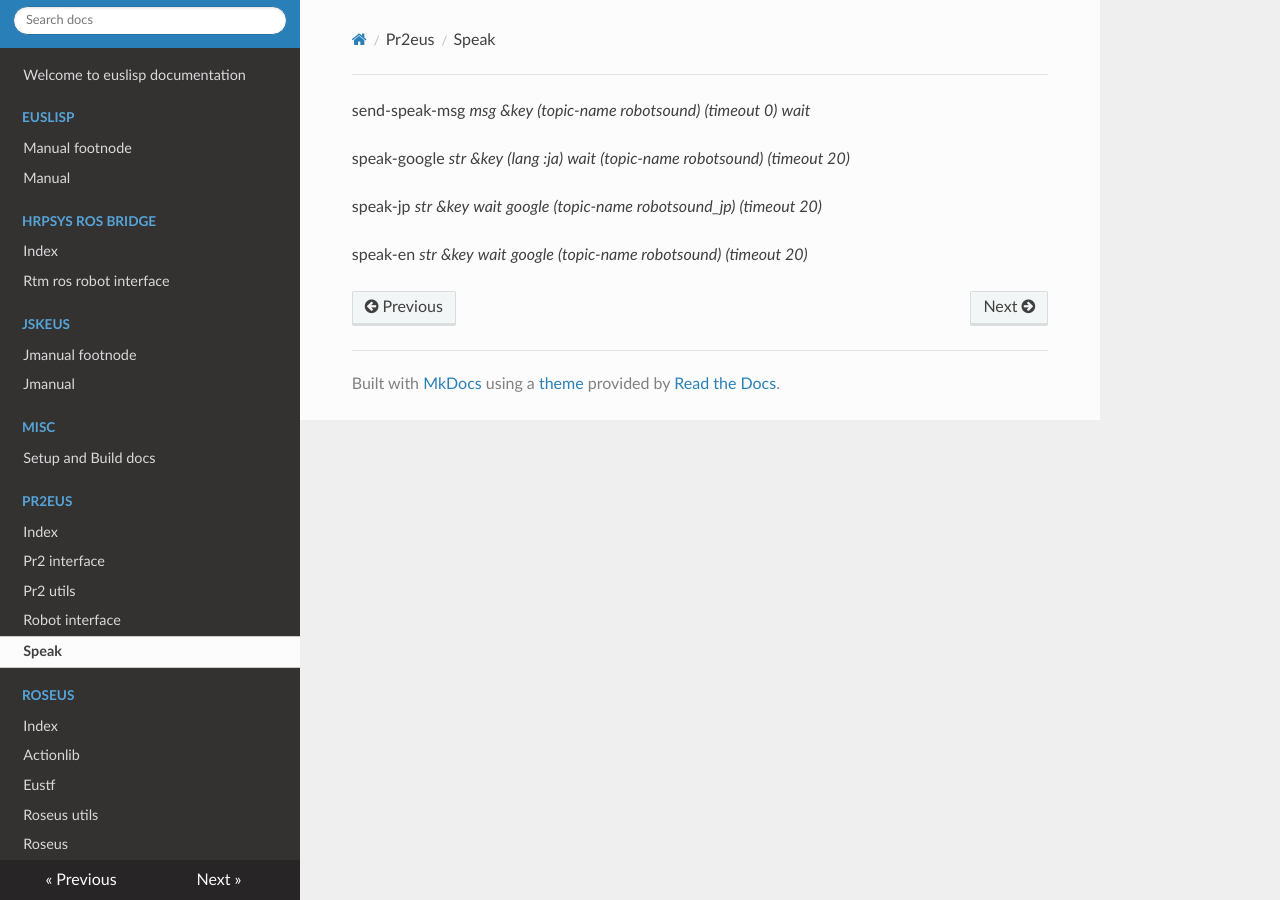
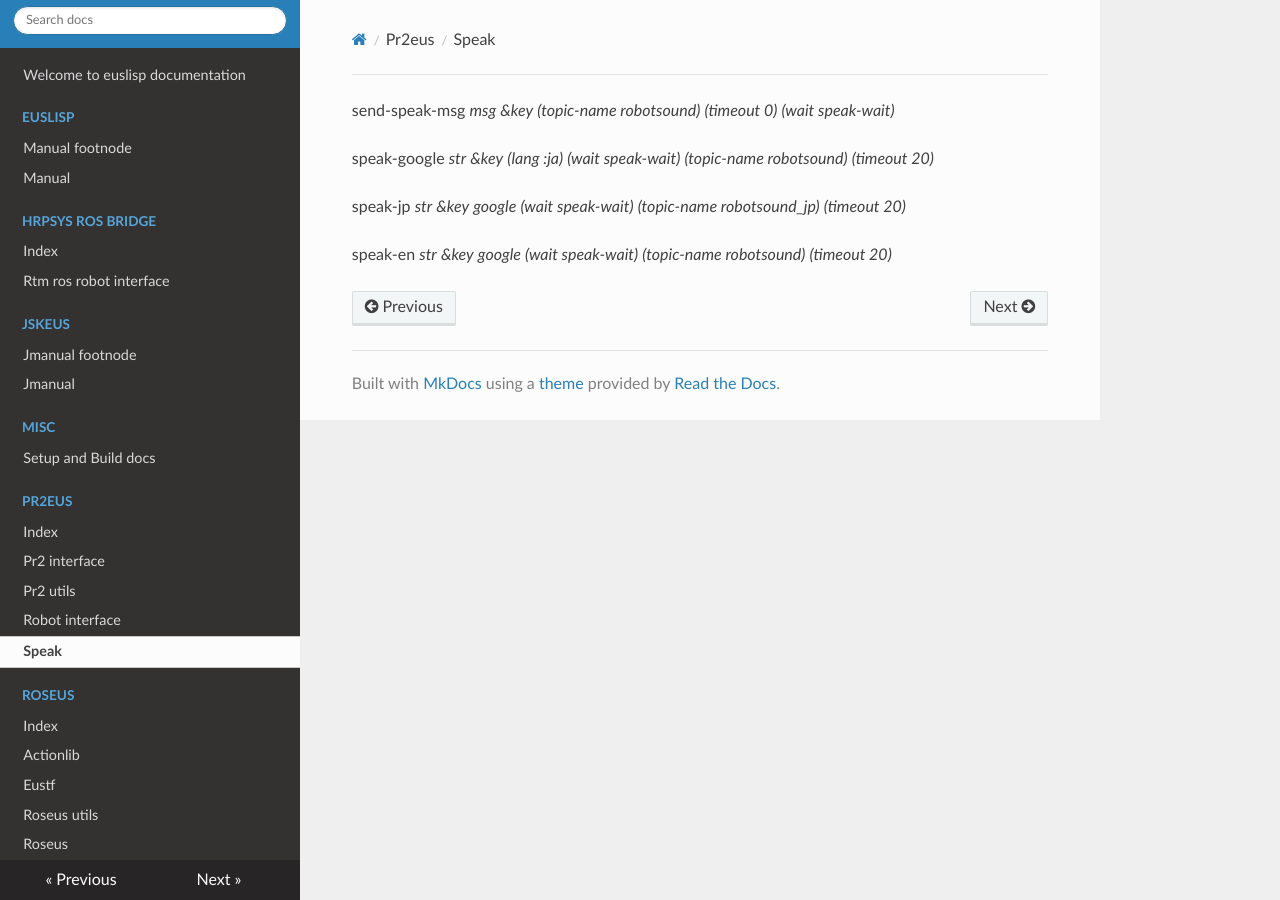
Before and after one commit to jsk-ros-pkg/euslisp-docs, an MkDocs documentation site: the page built from docs/pr2eus/speak.md, in a window 1280 px wide. Built offline with MkDocs 1.6.1, drawn with Linux system fonts in a browser that asks for light colours; nearby versions of some CDN libraries.

Commit message:
update documentation for pr2eus

```diff
--- a/docs/pr2eus/speak.md
+++ b/docs/pr2eus/speak.md
@@ -1,7 +1,7 @@
-send-speak-msg *msg* *&key* *(topic-name robotsound)* *(timeout 0)* *wait*
+send-speak-msg *msg* *&key* *(topic-name robotsound)* *(timeout 0)* *(wait *speak-wait*)*
 
-speak-google *str* *&key* *(lang :ja)* *wait* *(topic-name robotsound)* *(timeout 20)*
+speak-google *str* *&key* *(lang :ja)* *(wait *speak-wait*)* *(topic-name robotsound)* *(timeout 20)*
 
-speak-jp *str* *&key* *wait* *google* *(topic-name robotsound_jp)* *(timeout 20)*
+speak-jp *str* *&key* *google* *(wait *speak-wait*)* *(topic-name robotsound_jp)* *(timeout 20)*
 
-speak-en *str* *&key* *wait* *google* *(topic-name robotsound)* *(timeout 20)*
+speak-en *str* *&key* *google* *(wait *speak-wait*)* *(topic-name robotsound)* *(timeout 20)*
```
Also changed, not shown: docs/pr2eus/pr2-interface.md (+4 -4 lines).
